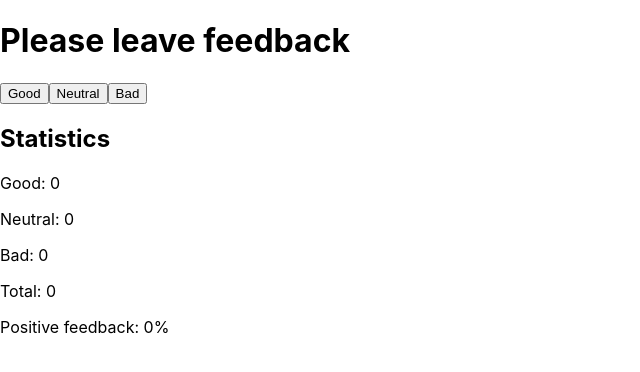
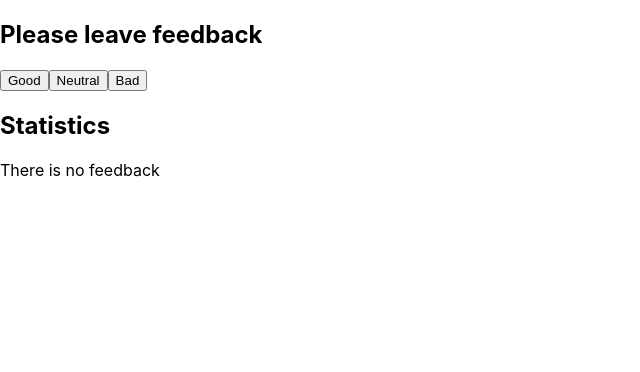
Before and after one commit to UiMi17/goit-react-hw-02-feedback, a React (Create React App) app: page / in a window 1280 px wide. Shown: the top 372 px of the page, without its empty margins (0-640 px from the left). Built offline with nearby package versions, Linux system fonts and the light colour scheme.

Commit message:
logic final

```diff
--- a/src/components/App.jsx
+++ b/src/components/App.jsx
@@ -1,7 +1,81 @@
-import { FeedbackStatistic } from "./feedback-statistics/FeedbackStatistic";
+import { Component } from 'react';
+import { Statistics } from './feedback-statistics/Statistics';
+import { FeedbackOptions } from './feedback-statistics/FeedbackOptions';
+import { Section } from './feedback-statistics/Section';
+import { Notification } from './feedback-statistics/Notification';
 
-export const App = () => {
-  return (
-    <FeedbackStatistic/>
-  );
-};
+export class App extends Component {
+  state = {
+    good: 0,
+    neutral: 0,
+    bad: 0,
+  };
+
+  countTotalFeedback = () => {
+    const { good, bad, neutral } = this.state;
+
+    const TOTAL_FEEDBACK = good + neutral + bad;
+
+    return TOTAL_FEEDBACK;
+  };
+
+  countPositiveFeedbackPercentage = () => {
+    const POSITIVE_FEEDBACKS = this.state.good;
+    const TOTAL_FEEDBACK = this.countTotalFeedback();
+
+    if (!POSITIVE_FEEDBACKS) {
+      return 0;
+    }
+
+    const POSITIVE_FEEDBACK_PERCENTAGE = (
+      (POSITIVE_FEEDBACKS / TOTAL_FEEDBACK) *
+      100
+    ).toFixed(0);
+
+    return POSITIVE_FEEDBACK_PERCENTAGE;
+  };
+
+  handleFormBtnClick = ev => {
+    const BTN_TEXT_CONTENT = ev.target.textContent.toLowerCase();
+    let valueToChange = '';
+
+    switch (BTN_TEXT_CONTENT) {
+      case 'good':
+        valueToChange = 'good';
+        break;
+      case 'bad':
+        valueToChange = 'bad';
+        break;
+      default:
+        valueToChange = 'neutral';
+        break;
+    }
+
+    this.setState(prevState => ({
+      [valueToChange]: prevState[valueToChange] + 1,
+    }));
+  };
+
+  render() {
+    return (
+      <>
+        <Section title="Please leave feedback">
+          <FeedbackOptions onLeaveFeedback={this.handleFormBtnClick} />
+        </Section>
+        <Section title="Statistics">
+          {this.countTotalFeedback() ? (
+            <Statistics
+              good={this.state.good}
+              neutral={this.state.neutral}
+              bad={this.state.bad}
+              total={this.countTotalFeedback}
+              positivePercentage={this.countPositiveFeedbackPercentage}
+            />
+          ) : (
+            <Notification message="There is no feedback" />
+          )}
+        </Section>
+      </>
+    );
+  }
+}
--- /dev/null
+++ b/src/components/feedback-statistics/FeedbackOptions.jsx
@@ -0,0 +1,21 @@
+import PropTypes from 'prop-types';
+
+export const FeedbackOptions = ({ onLeaveFeedback }) => {
+  return (
+    <div>
+      <button type="button" onClick={onLeaveFeedback}>
+        Good
+      </button>
+      <button type="button" onClick={onLeaveFeedback}>
+        Neutral
+      </button>
+      <button type="button" onClick={onLeaveFeedback}>
+        Bad
+      </button>
+    </div>
+  );
+};
+
+FeedbackOptions.propTypes = {
+  onLeaveFeedback: PropTypes.func.isRequired,
+};
--- a/src/components/feedback-statistics/FeedbackStatistic.jsx
+++ /dev/null
@@ -1,90 +0,0 @@
-import { Component } from 'react';
-
-//1. Винеси відображення статистики в окремий компонент <Statistics good={} neutral={} bad={} total={} positivePercentage={}>.
-// 1.1 Винести state до компоненту App
-// 1.2 Створити компонент Statistics
-// 1.3
-//2. Винеси блок кнопок в компонент <FeedbackOptions options={} onLeaveFeedback={}>.
-//3. Створи компонент <Section title="">, який рендерить секцію із заголовком і дітей (children). Обгорни кожен із <Statistics> і <FeedbackOptions> у створений компонент секції.
-
-export class FeedbackStatistic extends Component {
-  state = {
-    good: 0,
-    neutral: 0,
-    bad: 0,
-  };
-
-  countTotalFeedback = () => {
-    const { good, bad, neutral } = this.state;
-
-    const TOTAL_FEEDBACK = good + neutral + bad;
-
-    return TOTAL_FEEDBACK;
-  };
-
-  countPositiveFeedbackPercentage = () => {
-    const POSITIVE_FEEDBACKS = this.state.good;
-    const TOTAL_FEEDBACK = this.countTotalFeedback();
-
-    if (!POSITIVE_FEEDBACKS) {
-      return 0;
-    }
-
-    const POSITIVE_FEEDBACK_PERCENTAGE = (
-      (POSITIVE_FEEDBACKS / TOTAL_FEEDBACK) *
-      100
-    ).toFixed(0);
-
-    return POSITIVE_FEEDBACK_PERCENTAGE;
-  };
-
-  handleFormBtnClick = ev => {
-    const BTN_TEXT_CONTENT = ev.target.textContent.toLowerCase();
-    let valueToChange = '';
-
-    switch (BTN_TEXT_CONTENT) {
-      case 'good':
-        valueToChange = 'good';
-        break;
-      case 'bad':
-        valueToChange = 'bad';
-        break;
-      default:
-        valueToChange = 'neutral';
-        break;
-    }
-
-    this.setState(prevState => ({
-      [valueToChange]: prevState[valueToChange] + 1,
-    }));
-  };
-
-  render() {
-    const { good, neutral, bad } = this.state;
-
-    return (
-      <>
-        <div>
-          <h1>Please leave feedback</h1>
-          <button type="button" onClick={this.handleFormBtnClick}>
-            Good
-          </button>
-          <button type="button" onClick={this.handleFormBtnClick}>
-            Neutral
-          </button>
-          <button type="button" onClick={this.handleFormBtnClick}>
-            Bad
-          </button>
-        </div>
-        <div>
-          <h2>Statistics</h2>
-          <p>Good: {good}</p>
-          <p>Neutral: {neutral}</p>
-          <p>Bad: {bad}</p>
-          <p>Total: {this.countTotalFeedback()}</p>
-          <p>Positive feedback: {this.countPositiveFeedbackPercentage()}%</p>
-        </div>
-      </>
-    );
-  }
-}
--- /dev/null
+++ b/src/components/feedback-statistics/Notification.jsx
@@ -0,0 +1,9 @@
+import PropTypes from 'prop-types';
+
+export const Notification = ({ message }) => {
+  return <p>{message}</p>;
+};
+
+Notification.propTypes = {
+  message: PropTypes.string.isRequired,
+};
--- /dev/null
+++ b/src/components/feedback-statistics/Section.jsx
@@ -0,0 +1,14 @@
+import PropTypes from 'prop-types';
+
+export const Section = ({ title, children }) => {
+  return (
+    <section>
+      <h1>{title}</h1>
+      {children}
+    </section>
+  );
+};
+
+Section.propTypes = {
+  title: PropTypes.string.isRequired,
+};
--- /dev/null
+++ b/src/components/feedback-statistics/Statistics.jsx
@@ -0,0 +1,27 @@
+import PropTypes from 'prop-types';
+
+export const Statistics = ({
+  good,
+  neutral,
+  bad,
+  total,
+  positivePercentage,
+}) => {
+  return (
+    <ul>
+      <p>Good: {good}</p>
+      <p>Neutral: {neutral}</p>
+      <p>Bad: {bad}</p>
+      <p>Total: {total()}</p>
+      <p>Positive feedback: {positivePercentage()}%</p>
+    </ul>
+  );
+};
+
+Statistics.propTypes = {
+  good: PropTypes.number.isRequired,
+  neutral: PropTypes.number.isRequired,
+  bad: PropTypes.number.isRequired,
+  total: PropTypes.func.isRequired,
+  positivePercentage: PropTypes.func.isRequired,
+};
```
